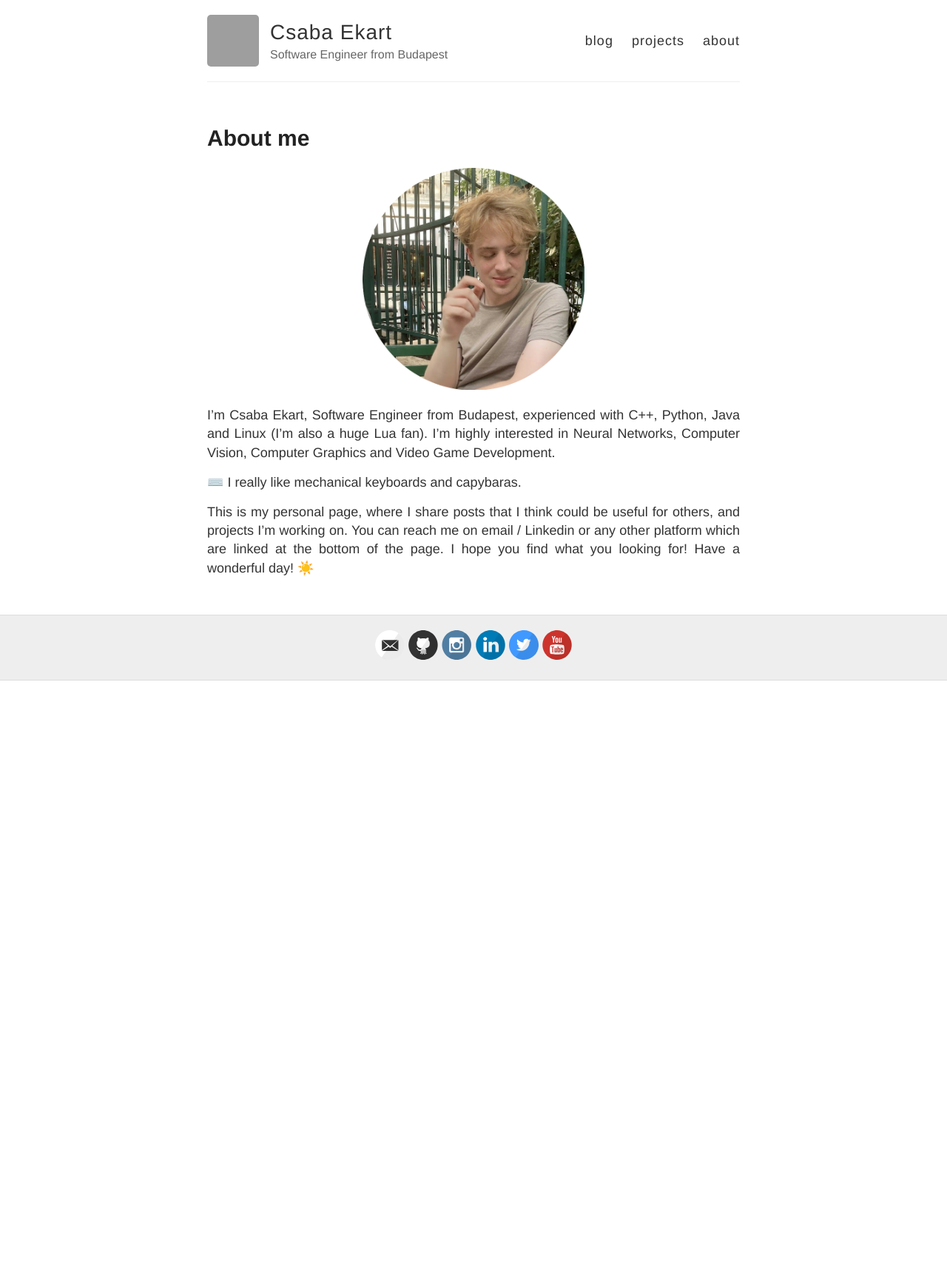
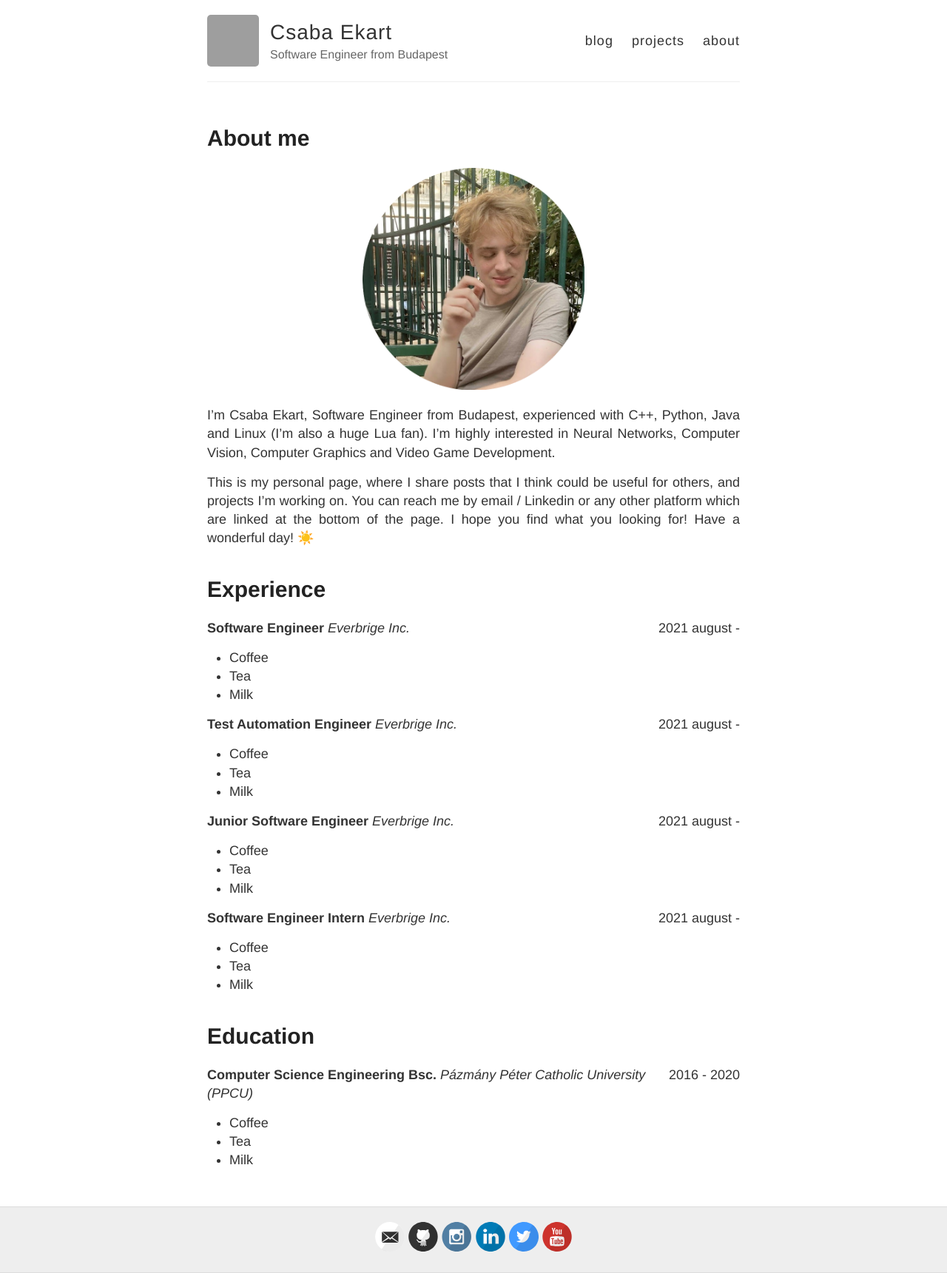
Before and after one commit to ekaktusz/ekaktusz.github.io, a Jekyll site: the page built from about.md, in a window 1280 px wide. Shown: the whole page at 74% size. Built offline with Jekyll 4.4.1, drawn with Linux system fonts in a browser that asks for light colours; before the commit the page ends 920 px from its top, so only the background shows below that; grey boxes are pictures that could not be loaded.

Commit message:
long awaited dark mode

```diff
--- a/_sass/_highlights.scss
+++ b/_sass/_highlights.scss
@@ -1,6 +1,5 @@
 
 .highlight {
-  background-color: #efefef;
   padding: 7px 7px 7px 10px;
   border: 1px solid #ddd;
   -moz-box-shadow: 3px 3px rgba(0,0,0,0.1);
--- a/_sass/_variables.scss
+++ b/_sass/_variables.scss
@@ -14,6 +14,8 @@
 $lightGray: #eee;
 $white: #fff;
 
+
+
 // Font stacks
 $helvetica: Helvetica, Arial, sans-serif;
 $helveticaNeue: "Helvetica Neue", Helvetica, Arial, sans-serif;
--- a/about.md
+++ b/about.md
@@ -13,7 +13,76 @@
 
 I'm Csaba Ekart, Software Engineer from Budapest, experienced with C++, Python, Java and Linux (I'm also a huge Lua fan). I'm highly interested in Neural Networks, Computer Vision, Computer Graphics and Video Game Development.
 
-⌨️ I really like mechanical keyboards and capybaras.
+This is my personal page, where I share posts that I think could be useful for others, and projects I'm working on. You can reach me by email / Linkedin or any other platform which are linked at the bottom of the page.
+I hope you find what you looking for! Have a wonderful day! ☀️
 
-This is my personal page, where I share posts that I think could be useful for others, and projects I'm working on. You can reach me on email / Linkedin or any other platform which are linked at the bottom of the page.
-I hope you find what you looking for! Have a wonderful day! ☀️
+# Experience
+
+<p style="text-align:left;">
+    <strong>Software Engineer</strong>
+    <span style="float:right;">
+        2021 august -
+    </span>
+    <em>Everbrige Inc.</em>
+    <br>
+     <ul>
+        <li>Coffee</li>
+        <li>Tea</li>
+        <li>Milk</li>
+    </ul>
+</p>
+<p style="text-align:left;">
+    <strong>Test Automation Engineer</strong>
+    <span style="float:right;">
+        2021 august -
+    </span>
+    <em>Everbrige Inc.</em>
+    <br>
+     <ul>
+        <li>Coffee</li>
+        <li>Tea</li>
+        <li>Milk</li>
+    </ul>
+</p>
+<p style="text-align:left;">
+    <strong>Junior Software Engineer</strong>
+    <span style="float:right;">
+        2021 august -
+    </span>
+    <em>Everbrige Inc.</em>
+    <br>
+     <ul>
+        <li>Coffee</li>
+        <li>Tea</li>
+        <li>Milk</li>
+    </ul>
+</p>
+<p style="text-align:left;">
+    <strong>Software Engineer Intern</strong>
+    <span style="float:right;">
+        2021 august -
+    </span>
+    <em>Everbrige Inc.</em>
+    <br>
+     <ul>
+        <li>Coffee</li>
+        <li>Tea</li>
+        <li>Milk</li>
+    </ul>
+</p>
+
+# Education
+
+<p style="text-align:left;">
+    <strong>Computer Science Engineering Bsc.</strong>
+    <span style="float:right;">
+        2016 - 2020
+    </span>
+    <em>Pázmány Péter Catholic University (PPCU)</em>
+    <br>
+     <ul>
+        <li>Coffee</li>
+        <li>Tea</li>
+        <li>Milk</li>
+    </ul>
+</p>
--- a/style.scss
+++ b/style.scss
@@ -18,9 +18,14 @@
 }
 
 body {
+
 	background: $white;
   font: 18px/1.4 $helvetica;
   color: $darkGray;
+  @media (prefers-color-scheme: dark) {
+    background: rgb(18, 18, 18);
+    color: rgb(187, 187, 187);
+  }
 }
 
 .container {
@@ -33,6 +38,9 @@
 h1, h2, h3, h4, h5, h6 {
   font-family: $helveticaNeue;
   color: $darkerGray;
+  @media (prefers-color-scheme: dark) {
+    color: $lightGray;
+  }
   font-weight: bold;
 
   line-height: 1.7;
@@ -194,6 +202,9 @@
 .site-name {
   margin: 0;
   color: $darkGray;
+  @media (prefers-color-scheme: dark) {
+    color: $white;
+  }
   cursor: pointer;
   font-family: $helveticaNeue;
   font-weight: 300;
@@ -227,6 +238,9 @@
   a {
     margin-left: 20px;
     color: $darkGray;
+    @media (prefers-color-scheme: dark) {
+      color: $white;
+    }
     text-align: right;
     font-weight: 300;
     letter-spacing: 1px;
@@ -277,6 +291,12 @@
   border-top: 1px solid #ddd;
   border-bottom: 1px solid #ddd;
   background-color: $lightGray;
+
+  @media (prefers-color-scheme: dark) {
+    border-top: 1px solid $darkGray;
+    border-bottom: 1px solid $darkGray;
+    background-color: $darkerGray;
+  }
 }
 
 footer {
```
Also changed, not shown: _posts/2020-09-10-ROS-PX4-Ubuntu2004-FocalFossa-Noetic.md (+4 -2 lines), _posts/2022-04-15-Starting-An-SFML-2D-Platformer.md (+3 -1 lines), 4 other files.
